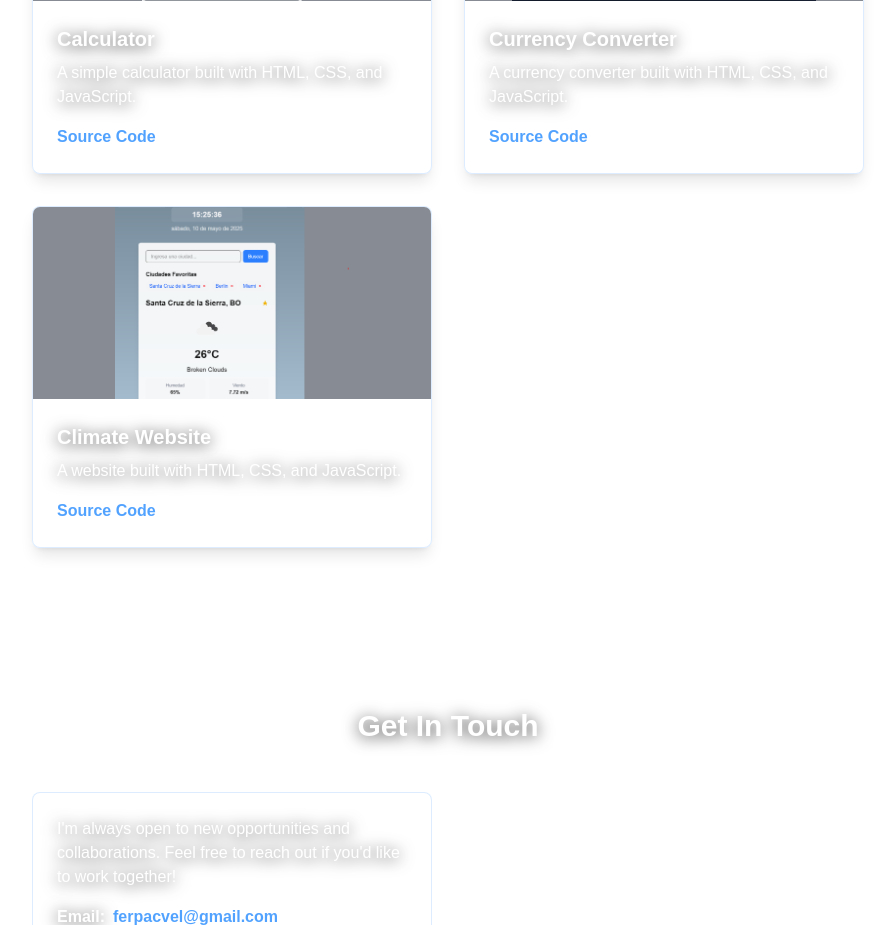
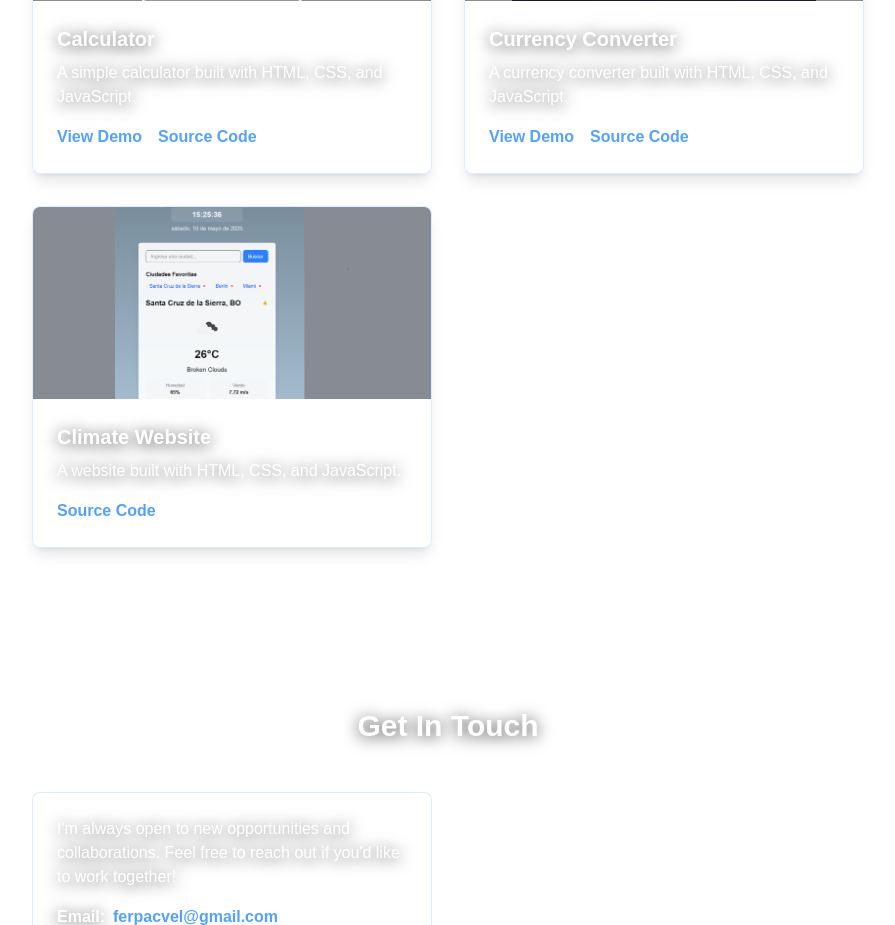
Before and after one commit to pacheco0/portafoliofpv, a Next.js app: page / in a window 1280 px wide. Shown: the part 2040-2965 px from the top of the page, without its empty margins (192-1087 px from the left). Built offline with nearby package versions, Linux system fonts and the light colour scheme.

Commit message:
build succes

```diff
--- a/app/page.tsx
+++ b/app/page.tsx
@@ -93,14 +93,14 @@ export default function Home() {
                   A simple calculator built with HTML, CSS, and JavaScript.
                 </p>
                 <div className="flex gap-4">
-                  {/*<Link
-                    href="https://pacheco0.github.io/Calculadora/"
+                  <Link
+                    href="https://calculatorfpv.web.app/"
                     target="_blank"
                     rel="noopener noreferrer"
                     className={`font-semibold ${isLight ? "text-blue-600 hover:underline" : "text-blue-400 hover:text-blue-300"}`}
                   >
                     View Demo
-                  </Link>*/}
+                  </Link>
                   <Link
                     href="https://github.com/pacheco0/Calculadora"
                     target="_blank"
@@ -130,14 +130,14 @@ export default function Home() {
                   A currency converter built with HTML, CSS, and JavaScript.
                 </p>
                 <div className="flex gap-4">
-                  {/*<Link
-                    href="https://fernandopacheco1.github.io/Conversor-de-Monedas/"
+                  <Link
+                    href="https://currency-convertorfpv.web.app/"
                     target="_blank"
                     rel="noopener noreferrer"
                     className={`font-semibold ${isLight ? "text-blue-600 hover:underline" : "text-blue-400 hover:text-blue-300"}`}
                   >
                     View Demo
-                  </Link>*/}
+                  </Link>
                   <Link
                     href="https://github.com/pacheco0/Currency"
                     target="_blank"
```
